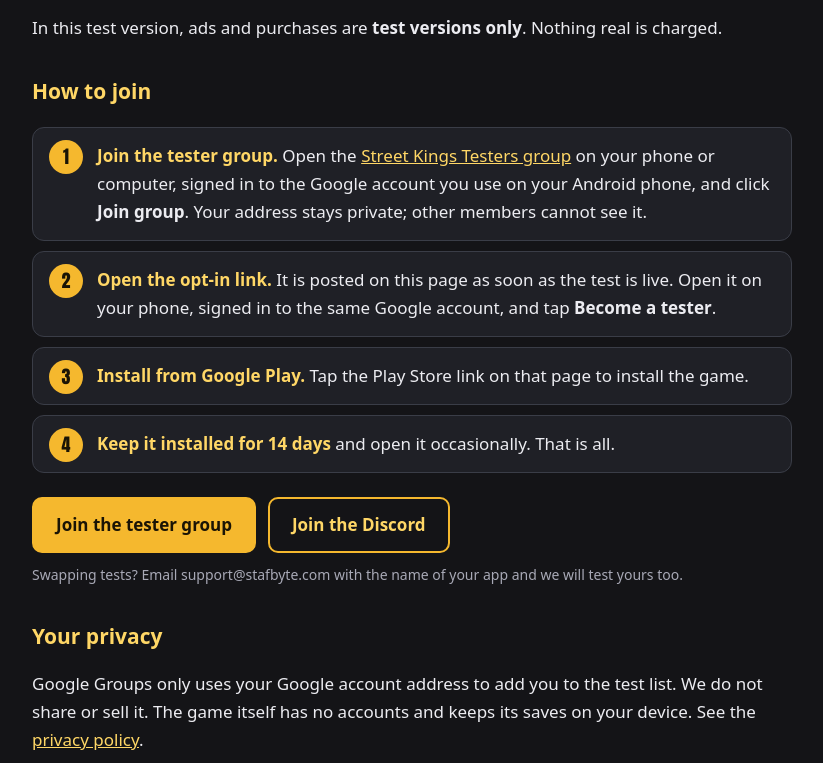
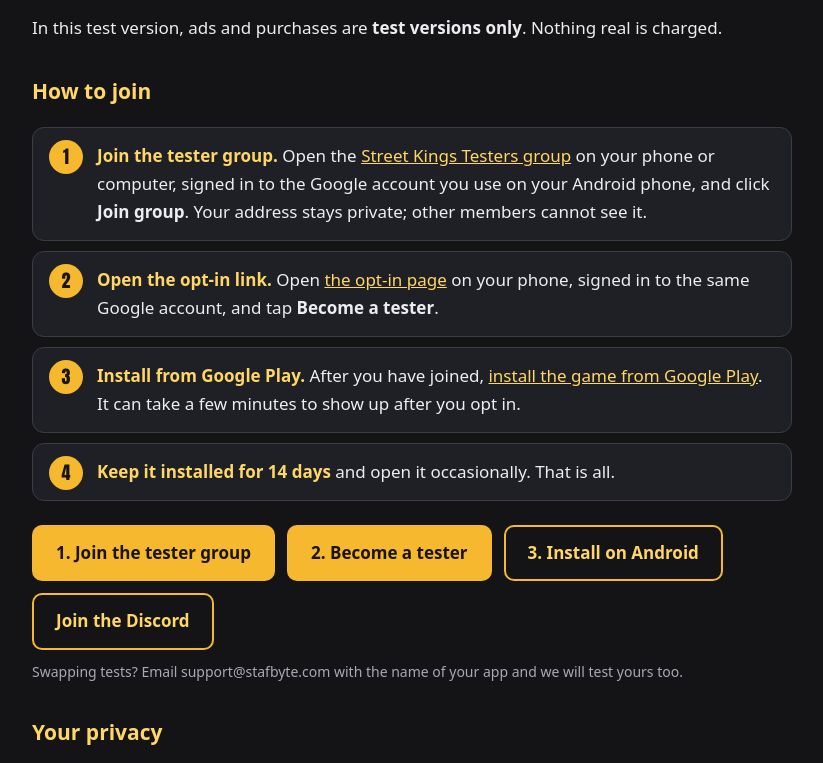
Before and after one commit to streetkingsidle/streetkingsidle.github.io, a plain HTML site: page testers.html in a window 1280 px wide. Shown: the part 500-1263 px from the top of the page, without its empty margins (228-1051 px from the left). Drawn offline with Linux system fonts and the light colour scheme.

Commit message:
Testers page: opt-in and Play links

```diff
--- a/testers.html
+++ b/testers.html
@@ -37,13 +37,15 @@
   <h2>How to join</h2>
   <ol class="steps">
     <li><b>Join the tester group.</b> Open the <a href="https://groups.google.com/g/street-kings-testers">Street Kings Testers group</a> on your phone or computer, signed in to the Google account you use on your Android phone, and click <strong>Join group</strong>. Your address stays private; other members cannot see it.</li>
-    <li><b>Open the opt-in link.</b> It is posted on this page as soon as the test is live. Open it on your phone, signed in to the same Google account, and tap <strong>Become a tester</strong>.</li>
-    <li><b>Install from Google Play.</b> Tap the Play Store link on that page to install the game.</li>
+    <li><b>Open the opt-in link.</b> Open <a href="https://play.google.com/apps/testing/com.streetkings.idletycoon">the opt-in page</a> on your phone, signed in to the same Google account, and tap <strong>Become a tester</strong>.</li>
+    <li><b>Install from Google Play.</b> After you have joined, <a href="https://play.google.com/store/apps/details?id=com.streetkings.idletycoon">install the game from Google Play</a>. It can take a few minutes to show up after you opt in.</li>
     <li><b>Keep it installed for 14 days</b> and open it occasionally. That is all.</li>
   </ol>
 
   <div class="cta">
-    <a class="btn" href="https://groups.google.com/g/street-kings-testers">Join the tester group</a>
+    <a class="btn" href="https://groups.google.com/g/street-kings-testers">1. Join the tester group</a>
+    <a class="btn" href="https://play.google.com/apps/testing/com.streetkings.idletycoon">2. Become a tester</a>
+    <a class="btn ghost" href="https://play.google.com/store/apps/details?id=com.streetkings.idletycoon">3. Install on Android</a>
     <a class="btn ghost" href="https://discord.gg/XURKJn7upJ">Join the Discord</a>
   </div>
   <p class="badge">Swapping tests? Email support@stafbyte.com with the name of your app and we will test yours too.</p>
```
